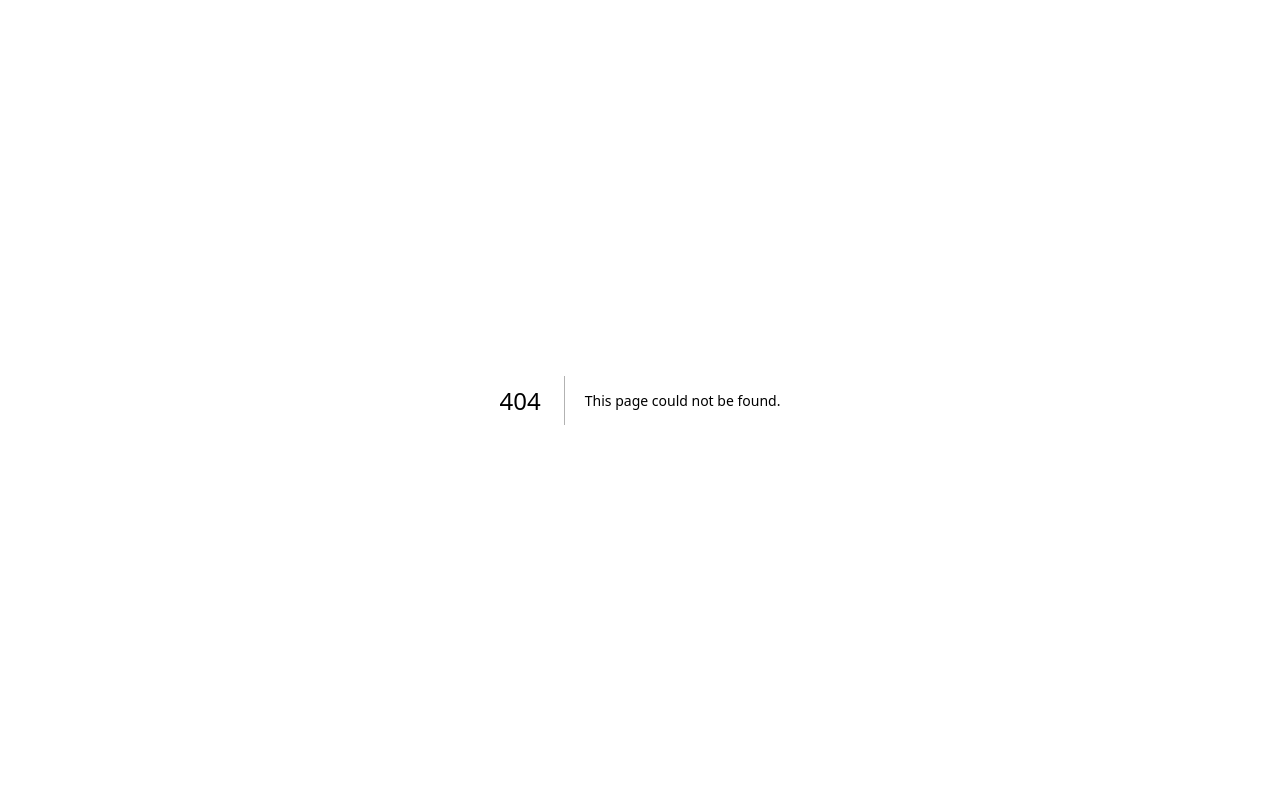
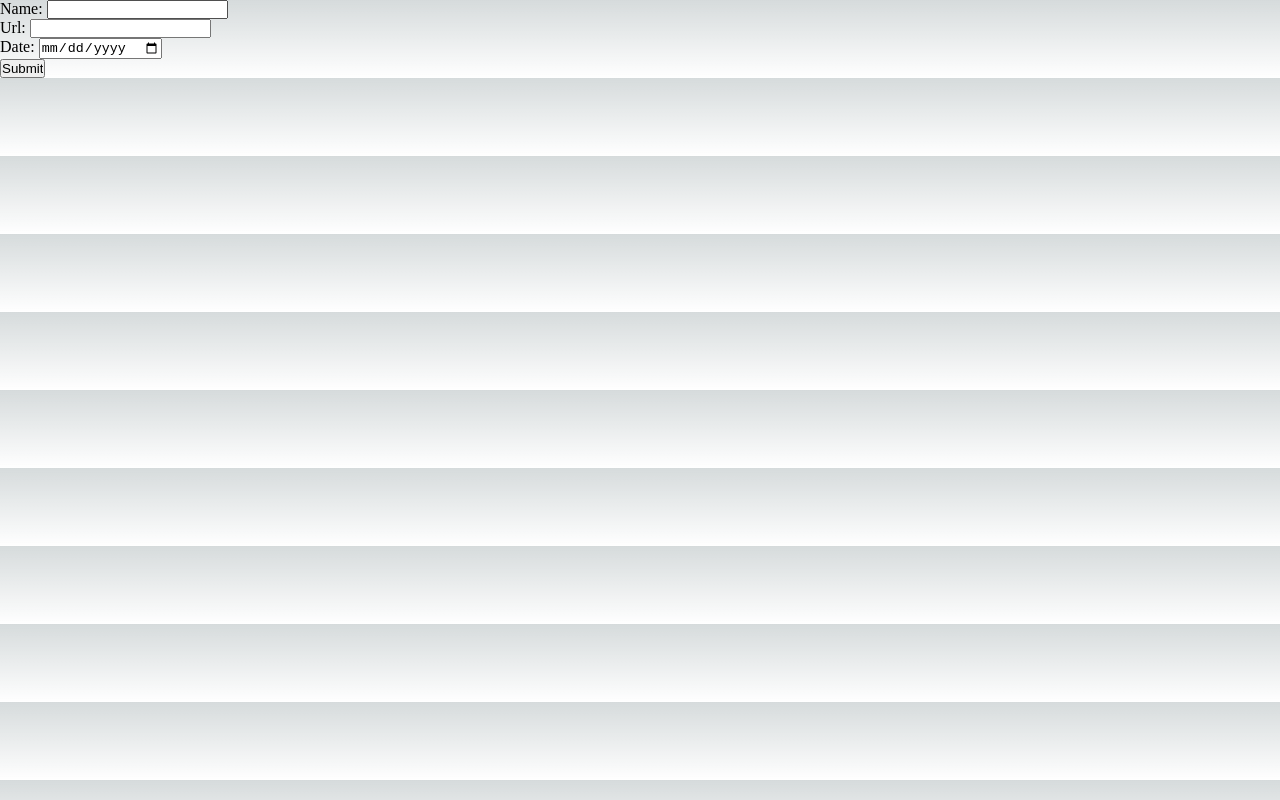
Before and after one commit to freeCodeCamp/event-calendar, a Next.js app: page /add-event in a window 1280 px wide. Before the commit this address had no page. Built offline with nearby package versions, Linux system fonts and the light colour scheme.

Commit message:
feat: create add-event page

```diff
--- /dev/null
+++ b/src/pages/add-event.tsx
@@ -0,0 +1,21 @@
+export default function AddEvent() {
+  return (
+    <form action="/api/event" method="post">
+      <div>
+        <label htmlFor="name">Name: </label>
+        <input type="text" name="name" id="name" required />
+      </div>
+      <div>
+        <label htmlFor="link">Url: </label>
+        <input type="url" name="link" id="link" required />
+      </div>
+      <div>
+        <label htmlFor="date">Date: </label>
+        <input type="date" name="date" id="date" required />
+      </div>
+      <div>
+        <input type="submit" value="Submit" />
+      </div>
+    </form>
+  );
+}
```
